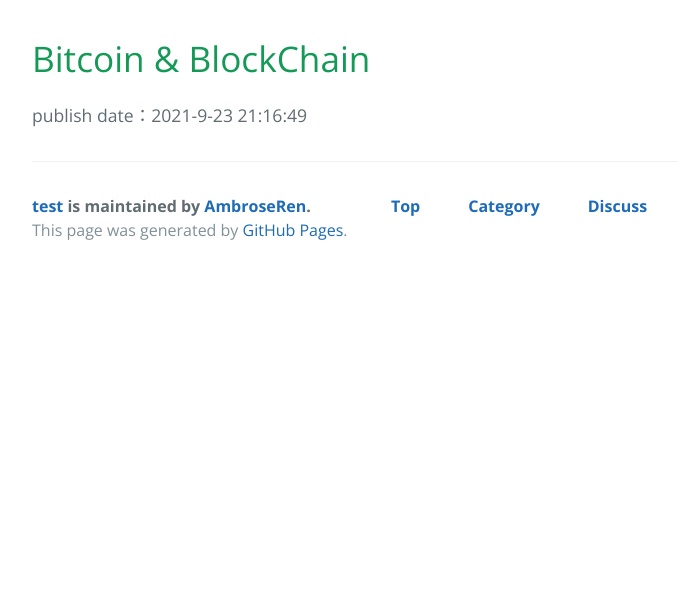
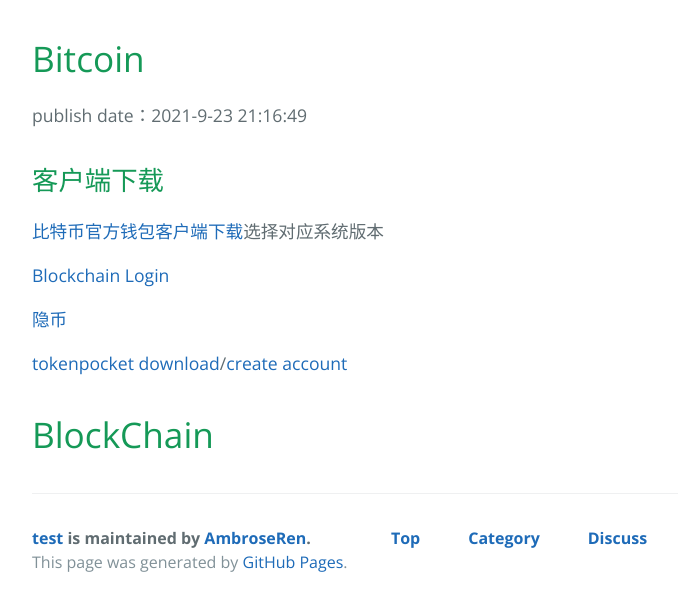
Before and after one commit to AmbroseRen/test, a Jekyll site: the page built from Doc/Tools/Bitcoin.md, in a window 1280 px wide. Shown: the top 611 px of the page, without its empty margins (192-870 px from the left). Built offline with Jekyll 4.4.1, drawn with Linux system fonts in a browser that asks for light colours; our own code applies the rules of GitHub Pages for plain Markdown files; the repository's description, which GitHub fills in, is left out.

Commit message:
Update Bitcoin.md

```diff
--- a/Doc/Tools/Bitcoin.md
+++ b/Doc/Tools/Bitcoin.md
@@ -1,3 +1,15 @@
-# Bitcoin & BlockChain
+# Bitcoin
 
 publish date：2021-9-23 21:16:49
+
+## 客户端下载
+
+[比特币官方钱包客户端下载](https://bitcoin.org/zh_CN/download)选择对应系统版本
+
+[Blockchain Login](https://login.blockchain.com/#/login)
+
+[隐币](https://yin.bi/login)
+
+[tokenpocket download](https://www.tokenpocket.pro/)/[create account](https://account.tokenpocket.pro/#/)
+
+# BlockChain
```
